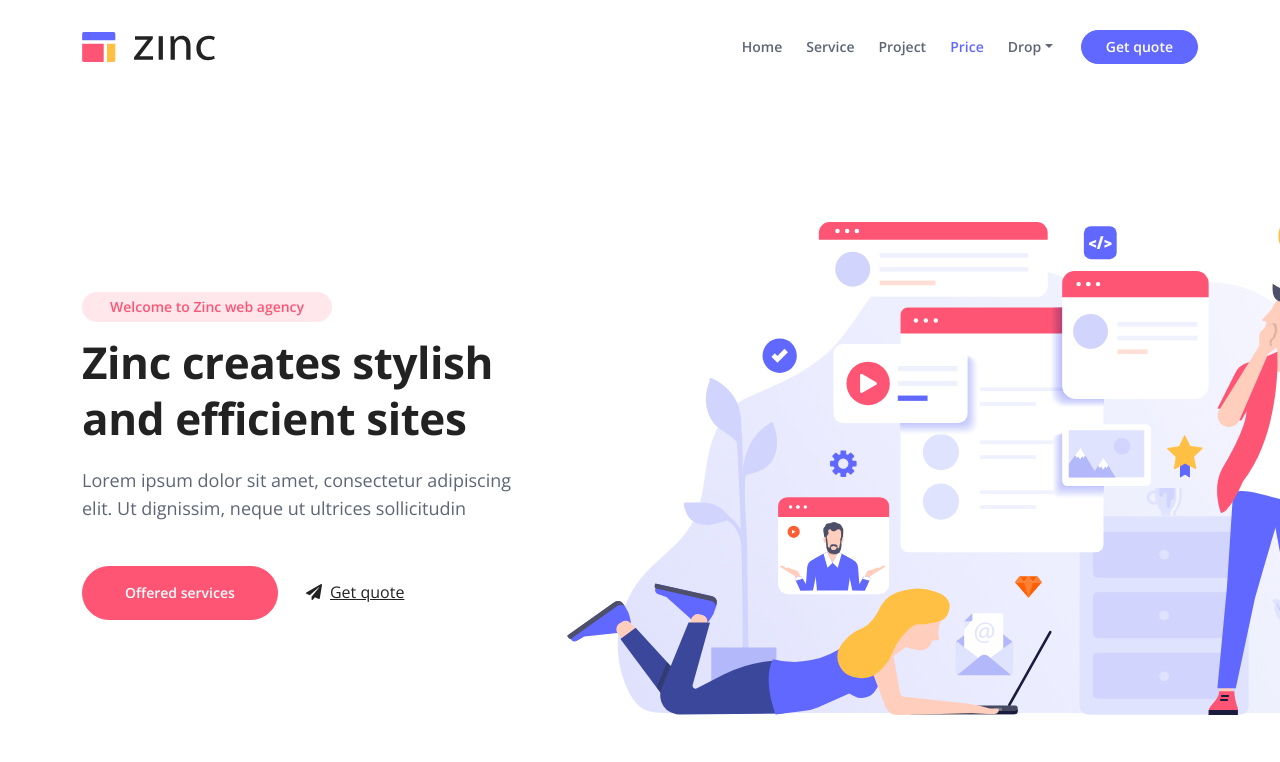
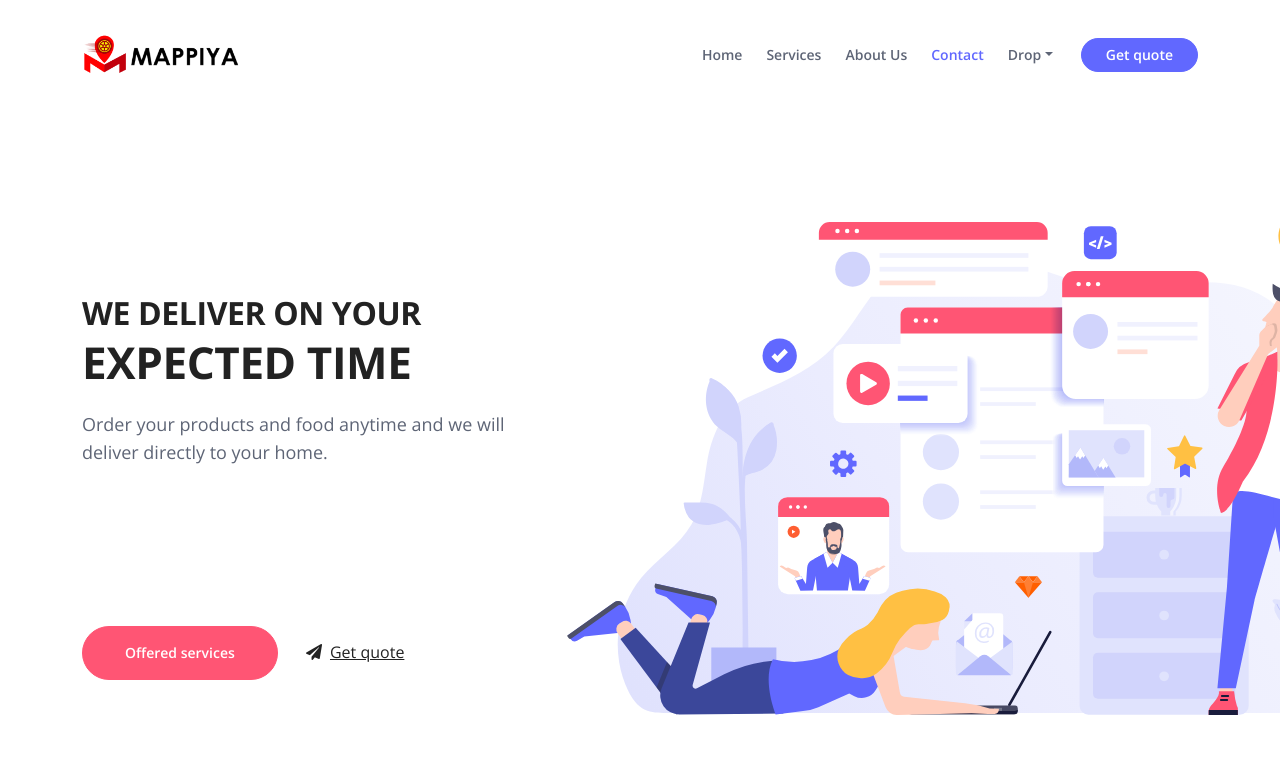
Before and after one commit to renitreni/mappiya-homepage, a PHP site: page / in a window 1280 px wide. Shown: the top 762 px of the page. Run offline with PHP 8.4, Linux system fonts and the light colour scheme.

Commit message:
modified logo, texts

```diff
--- a/css/styles.css
+++ b/css/styles.css
@@ -48,7 +48,7 @@ body, p {
 h1 {
 	color: #222222;
 	font-weight: 700;
-	font-size: 2.5rem;
+	font-size: 3.5rem;
 	line-height: 3.25rem;
 	letter-spacing: -0.4px;
 }
@@ -368,8 +368,8 @@ select {
 }
 
 .navbar .logo-image img {
-    width: 133px;
-	height: 30px;
+    width: 160px;
+	height: 45px;
 }
 
 .navbar .logo-text {
@@ -493,12 +493,16 @@ select {
 	text-align: center;
 }
 
+.header .h2-large {
+	margin-bottom: 0rem;
+}
+
 .header .h1-large {
 	margin-bottom: 1.25rem;
 }
 
 .header .p-large {
-	margin-bottom: 2.75rem;
+	margin-bottom: 10rem;
 }
 
 .header .btn-solid-lg {
--- a/index.html
+++ b/index.html
@@ -28,7 +28,7 @@
 	<link href="css/styles.css" rel="stylesheet">
 
 	<!-- Favicon  -->
-    <link rel="icon" href="images/favicon.png">
+    <link rel="icon" href="images/lgoicon1.png">
 </head>
 <body data-bs-spy="scroll" data-bs-target="#navbarExample">
 
@@ -37,7 +37,7 @@
         <div class="container">
 
             <!-- Image Logo -->
-            <a class="navbar-brand logo-image" href="index.html"><img src="images/logo.svg" alt="alternative"></a>
+            <a class="navbar-brand logo-image" href="index.html"><img src="images/logo.png.png" alt="alternative"></a>
 
             <!-- Text Logo - Use this if you don't have a graphic logo -->
             <!-- <a class="navbar-brand logo-text" href="index.html">Zinc</a> -->
@@ -52,13 +52,14 @@
                         <a class="nav-link active" aria-current="page" href="#header">Home</a>
                     </li>
                     <li class="nav-item">
-                        <a class="nav-link" href="#services">Service</a>
+                        <a class="nav-link" href="#services">Services</a>
                     </li>
                     <li class="nav-item">
-                        <a class="nav-link" href="#projects">Project</a>
+                        <a class="nav-link" href="#details">About Us</a>
                     </li>
+
                     <li class="nav-item">
-                        <a class="nav-link" href="#pricing">Price</a>
+                        <a class="nav-link" href="#contact">Contact</a>
                     </li>
                     <li class="nav-item dropdown">
                         <a class="nav-link dropdown-toggle" href="#" id="dropdown01" data-bs-toggle="dropdown" aria-expanded="false">Drop</a>
@@ -85,9 +86,9 @@
             <div class="row">
                 <div class="col-lg-6 col-xl-5">
                     <div class="text-container">
-                        <div class="section-title">Welcome to Zinc web agency</div>
-                        <h1 class="h1-large">Zinc creates stylish and efficient sites</h1>
-                        <p class="p-large">Lorem ipsum dolor sit amet, consectetur adipiscing elit. Ut dignissim, neque ut ultrices sollicitudin</p>
+                        <h2 class="h2-large">WE DELIVER ON YOUR</h2>
+                        <h1 class="h1-large">EXPECTED TIME</h1>
+                        <p class="p-large">Order your products and food anytime and we will deliver directly to your home.</p>
                         <a class="btn-solid-lg" href="#services">Offered services</a>
                         <a class="quote" href="#contact"><i class="fas fa-paper-plane"></i>Get quote</a>
                     </div> <!-- end of text-container -->
```
Also changed, not shown: images/lgoicon1.png (added), images/logo.png.png (added).
